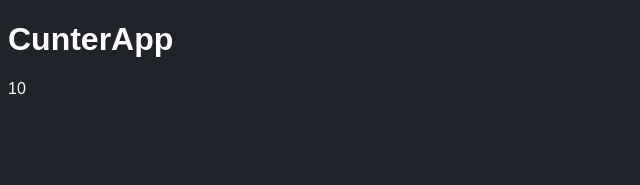
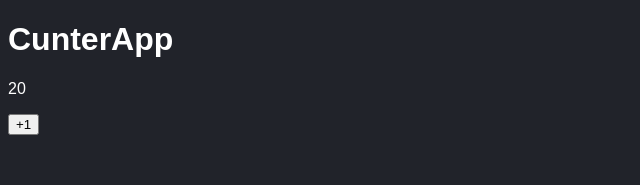
Before and after one commit to FrancisHenriquez/React-Course-React, a React (Vite) app: page / in a window 1280 px wide. Shown: the top 185 px of the page, without its empty margins (0-640 px from the left). Built offline with nearby package versions, Linux system fonts and the light colour scheme.

Commit message:
primer ejercicio de hooks

```diff
--- a/src/CounterApp.jsx
+++ b/src/CounterApp.jsx
@@ -1,14 +1,21 @@
 import PropTypes from 'prop-types';
+import {useState} from 'react';
+export const CounterApp = ({value}) => {
 
-export const CounterApp = (
-    {value}) => {
-    // console.log(props);
+    const [counter, setCounter] = useState(20);
+    const handleAdd = ()=> {
+        // setCounter(counter + 1);
+        setCounter((c)=> c + 1 )
+
+
+    }
 
 
     return (
         <>
         <h1>CunterApp</h1>
-        <p>{value}</p>
+        <p>{counter}</p>
+        <button onClick={handleAdd}> +1 </button>
 
         </>
     )
--- a/src/main.jsx
+++ b/src/main.jsx
@@ -8,7 +8,7 @@ import './Index.css'
 
 ReactDOM.createRoot(document.getElementById('root')).render(
     <React.StrictMode>
-        <CounterApp value ="10"  />
+        <CounterApp CounterApp  />
 
 
         </React.StrictMode>
```
